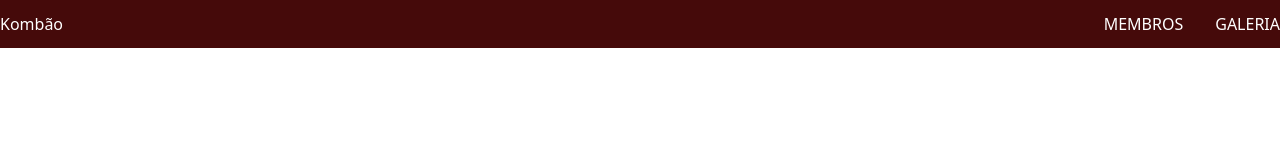
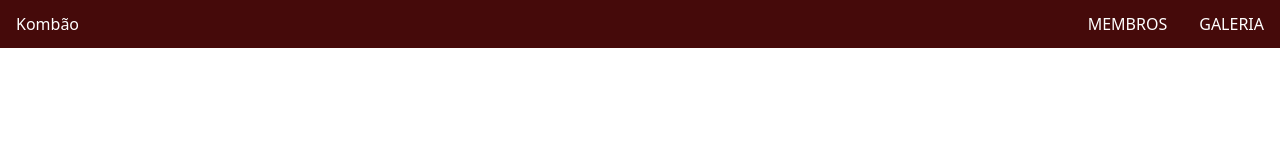
Before and after one commit to andresconobre/kombao, a Vue app: page /membros in a window 1280 px wide. Shown: the top 160 px of the page. Built offline with nearby package versions, Linux system fonts and the light colour scheme.

Commit message:
Alterações tailwind.config

```diff
--- a/tailwind.config.js
+++ b/tailwind.config.js
@@ -2,8 +2,12 @@
 module.exports = {
   content: ["./index.html", "./src/**/*.{vue,js,ts}"],
   theme: {
+    fontFamily: {
+      'space-mono': ['Space Mono', 'monospace']
+    },
     container: {
-      center: true
+      center: true,
+      padding: '1rem'
     },
     extend: {},
   },
```
